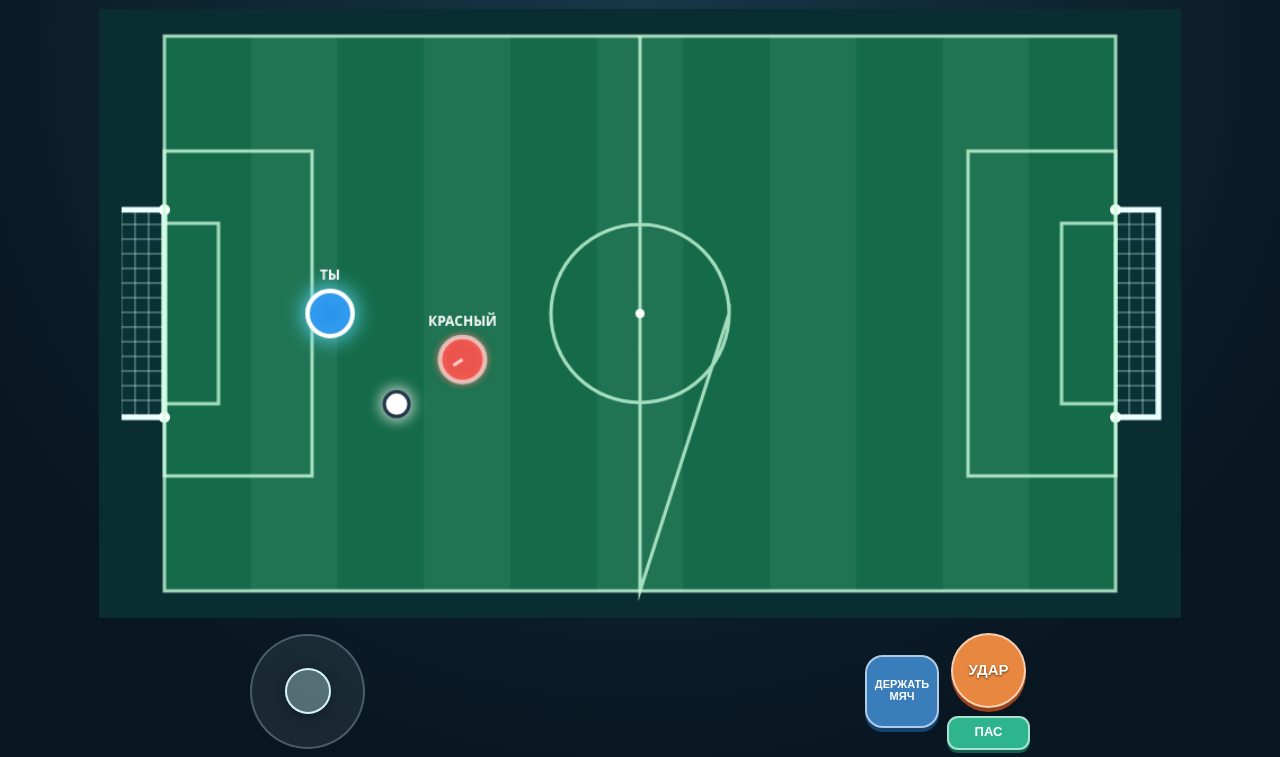
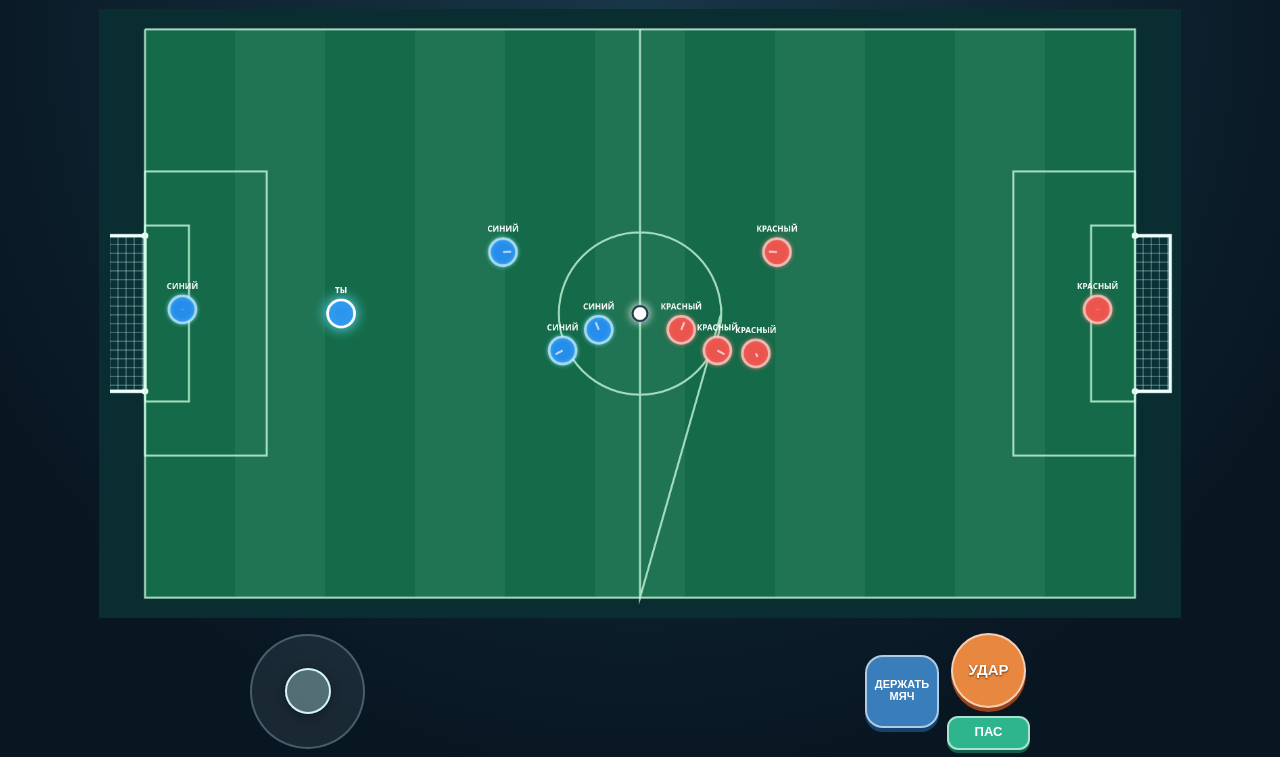
Before and after one commit to vivab/GameFootball, a website: page index.html in a window 1280 px wide. Both pictures are taken after a click on the button "⚽ ТРЕНИРОВКА С БОТОМ". Shown: the part 43-800 px from the top of the page. Drawn offline with Linux system fonts and the light colour scheme.

Commit message:
feat: expanded pitch, open goal mouths, ten players and tactical bots

```diff
--- a/index.html
+++ b/index.html
@@ -48,13 +48,13 @@ canvas{display:block;width:100%;height:100%;object-fit:contain;border-radius:10p
 <body>
 <div id="app">
 <header><div><h1>⚽ GameFootball</h1><small>Футбол сверху • быстрые матчи</small></div><div id="roomBadge"></div><div><span id="score">0 : 0</span> <span id="clock">03:00</span></div><button id="exit" hidden>МЕНЮ</button></header>
-<div id="fieldWrap"><canvas id="field" width="960" height="540" aria-label="Футбольное поле"></canvas><div id="banner">Выбери режим</div></div>
+<div id="fieldWrap"><canvas id="field" width="1600" height="900" aria-label="Футбольное поле"></canvas><div id="banner">Выбери режим</div></div>
 <div id="controls"><div id="pad"><div id="stick"></div></div><div id="actions"><button id="hold" class="action" aria-label="Удержание мяча">ДЕРЖАТЬ МЯЧ</button><div id="kickStack"><button id="kick" class="action" aria-label="Удар, удерживай для усиления"><span>УДАР</span></button><button id="pass" class="action" aria-label="Точный пас">ПАС</button></div></div></div>
 <div id="menu"><section class="panel"><h2>GAMEFOOTBALL</h2><p>Аркадный футбол в духе быстрых онлайн-матчей. Играй с другом или потренируйся против бота.</p><button id="practice">⚽ ТРЕНИРОВКА С БОТОМ</button><button id="create">🌐 СОЗДАТЬ ОНЛАЙН-КОМНАТУ</button><label for="code">Код комнаты друга</label><input id="code" maxlength="6" placeholder="Например: 4HK82J" autocapitalize="characters"><button id="join" class="secondary">ПОДКЛЮЧИТЬСЯ ПО КОДУ</button><label for="server">Адрес игрового сервера (нужен для онлайна)</label><input id="server" placeholder="wss://адрес-вашего-сервера" spellcheck="false" autocomplete="off"><div id="toast"></div></section></div>
 </div>
 <script>
 "use strict";
-const W=960,H=540,P=20,B=11,GOAL=92,L=58,R=902,T=24,BOTTOM=516,DEPTH=38,SPEED=185,CHARGE_MS=1150;
+const W=1600,H=900,P=20,B=11,GOAL=115,L=68,R=1532,T=30,BOTTOM=870,DEPTH=52,SPEED=185,CHARGE_MS=1150;
 const $=id=>document.getElementById(id);
 const canvas=$("field"),ctx=canvas.getContext("2d");
 const keys=new Set();let joy={x:0,y:0},controlHeld=false,charging=false,chargeStart=0,shotSeq=0,passSeq=0,shotCharge=0,localShotSeq=0,localPassSeq=0,mode="menu",socket=null,myId=null,lastFrame=performance.now();
@@ -67,7 +67,7 @@ function stopActions(){charging=false;controlHeld=false;joy={x:0,y:0};$("hold").
 function showMenu(){if(socket){socket.close();socket=null}stopActions();mode="menu";$("menu").hidden=false;$("exit").hidden=true;$("roomBadge").style.display="none";banner("Выбери режим")}
 $("exit").onclick=showMenu;
 function player(id,team,x,y){return{id,team,x,y,vx:0,vy:0,faceX:team===0?1:-1,faceY:0,cd:0,noControl:0}}
-function resetWorld(){world={players:[player("me",0,205,H/2),player("bot",1,W-205,H/2)],ball:{x:W/2,y:H/2,vx:0,vy:0},score:[0,0],time:180,status:"playing"}}
+function resetWorld(){const players=[];for(let team=0;team<2;team++)for(let slot=0;slot<5;slot++){const p=player(team===0&&slot===2?"me":"bot"+team+"-"+slot,team,team===0?L+110+slot*90:R-110-slot*90,H/2+(slot-2)*125);p.bot=p.id!=="me";p.slot=slot;players.push(p)}world={players,ball:{x:W/2,y:H/2,vx:0,vy:0},score:[0,0],time:180,status:"playing",tactics:0,aiClock:0}}
 function startPractice(){resetWorld();stopActions();localShotSeq=shotSeq;localPassSeq=passSeq;myId="me";mode="practice";$("menu").hidden=true;$("exit").hidden=false;banner("")}
 $("practice").onclick=startPractice;
 function normalized(x,y){let l=Math.hypot(x,y);return l>1?{x:x/l,y:y/l}:{x,y}}
@@ -128,20 +128,52 @@ function scored(){const b=world.ball;if(b.y>H/2-GOAL+B&&b.y<H/2+GOAL-B){
  if(b.x<=L-DEPTH+B){world.score[1]++;return true}
  if(b.x>=R+DEPTH-B){world.score[0]++;return true}
  }return false}
+function aiStep(game,dt,humanTeam=0){
+ game.aiClock=(game.aiClock||0)+dt;
+ if(game.aiClock>4.5){game.aiClock=0;game.tactics=(game.tactics+1)%4}
+ const b=game.ball;
+ for(const p of game.players){
+  if(!p.bot)continue;
+  const mates=game.players.filter(q=>q.team===p.team),enemies=game.players.filter(q=>q.team!==p.team);
+  const carrier=mates.reduce((best,q)=>Math.hypot(q.x-b.x,q.y-b.y)<Math.hypot(best.x-b.x,best.y-b.y)?q:best,mates[0]);
+  const owns=Math.hypot(carrier.x-b.x,carrier.y-b.y)<P+B+48;
+  const dir=p.team===0?1:-1,slot=p.slot||0,spacing=game.tactics===0?1:game.tactics===1?1.35:game.tactics===2?.7:1.1;
+  let tx,ty;
+  if(slot===0){tx=p.team===0?L+54:R-54;ty=H/2+(b.y-H/2)*.36}
+  else if(p===carrier&&!owns){tx=b.x;ty=b.y}
+  else if(owns){tx=Math.max(L+P,Math.min(R-P,b.x-dir*(slot%2?110:190)*spacing));ty=Math.max(T+P,Math.min(BOTTOM-P,b.y+(slot%2?-95:95)*spacing))}
+  else{tx=p.team===0?L+(R-L)*(.2+slot*.11):R-(R-L)*(.2+slot*.11);ty=H/2+(slot-2)*85*spacing+(b.y-H/2)*.35}
+  const nearest=enemies.reduce((v,q)=>Math.min(v,Math.hypot(q.x-p.x,q.y-p.y)),1e9);
+  if(nearest<65&&owns){ty+=p.y<H/2?55:-55}
+  const d=normalized((tx-p.x)/90,(ty-p.y)/90);
+  p.input={x:d.x,y:d.y,control:owns};
+  movePlayer(p,d,dt,SPEED*(slot===0?.78:.85));
+  if(slot===0&&Math.hypot(b.x-p.x,b.y-p.y)<P+B+30){shoot(p,{x:dir,y:0},"shot",.5);continue}
+  if(p===carrier&&owns&&p.cd<=0){
+   const target=mates.filter(q=>q!==p).sort((a,c)=>(dir*(c.x-a.x)))[0];
+   const pressure=enemies.some(q=>Math.hypot(q.x-p.x,q.y-p.y)<95);
+   const goalDist=Math.abs((p.team===0?R:L)-p.x);
+   if(goalDist<245){shoot(p,{x:dir,y:(H/2-p.y)/Math.max(120,goalDist)},"shot",.4)}
+   else if(target&&pressure){shoot(p,{x:target.x-p.x,y:target.y-p.y},"pass")}
+   else if(Math.random()<dt*.4&&target){shoot(p,{x:target.x-p.x,y:target.y-p.y},"pass")}
+  }
+ }
+}
 function simulate(dt){
  if(world.status!=="playing")return;
  world.time=Math.max(0,world.time-dt);if(world.time===0){world.status="finished";banner("Матч окончен • открой меню");return}
- const a=world.players[0],bot=world.players[1],d=input(),ball=world.ball;
+ const a=world.players.find(p=>p.id==="me"),d=input();
  movePlayer(a,d,dt);
- const dx=ball.x-bot.x,dy=ball.y-bot.y,bd=normalized(dx/90,dy/90);
- movePlayer(bot,bd,dt,SPEED*.88);separate(a,bot);
+ aiStep(world,dt);
+ for(let i=0;i<world.players.length;i++)for(let j=i+1;j<world.players.length;j++)separate(world.players[i],world.players[j]);
  if(shotSeq!==localShotSeq){localShotSeq=shotSeq;shoot(a,d,"shot",shotCharge)}
  if(passSeq!==localPassSeq){localPassSeq=passSeq;shoot(a,d,"pass")}
- if(inRange(bot,ball)&&bot.cd<=0)shoot(bot,{x:-1,y:(H/2-bot.y)/220},"shot",.25);
- physics(dt,holding()&&controlBall(a)?a:null);
+
+ const holder=holding()&&controlBall(a)?a:(world.players.find(p=>p.bot&&p.input?.control&&controlBall(p))||null);
+ physics(dt,holder);
  if(scored())goalReset();
 }
-function goalReset(){world.ball={x:W/2,y:H/2,vx:0,vy:0};for(const p of world.players){p.x=p.team===0?205:W-205;p.y=H/2;p.cd=0;p.noControl=.5}banner("ГОООЛ!");setTimeout(()=>{if(mode==="practice")banner("")},1000)}
+function goalReset(){world.ball={x:W/2,y:H/2,vx:0,vy:0};for(const p of world.players){p.x=p.team===0?L+110+p.slot*90:R-110-p.slot*90;p.y=H/2+(p.slot-2)*125;p.cd=0;p.noControl=.5}banner("ГОООЛ!");setTimeout(()=>{if(mode==="practice")banner("")},1000)}
 function connect(action){
  const entered=$("server").value.trim();let url=entered;
  if(!url&&!location.hostname.endsWith("github.io"))url=(location.protocol==="https:"?"wss://":"ws://")+location.host;
@@ -178,10 +210,10 @@ function drawField(){
  ctx.fillStyle="#166e4b";ctx.fillRect(L,T,R-L,BOTTOM-T);
  for(let i=0;i<11;i++){ctx.fillStyle=i%2?"#ffffff0b":"#00000008";ctx.fillRect(L+i*(R-L)/11,T,(R-L)/11,BOTTOM-T)}
  paintGoal("left");paintGoal("right");
- ctx.strokeStyle="#ceffe1c4";ctx.lineWidth=3;ctx.strokeRect(L,T,R-L,BOTTOM-T);
- ctx.beginPath();ctx.moveTo(W/2,T);ctx.lineTo(W/2,BOTTOM);ctx.arc(W/2,H/2,79,0,Math.PI*2);ctx.stroke();
- ctx.strokeRect(L,H/2-144,131,288);ctx.strokeRect(R-131,H/2-144,131,288);
- ctx.strokeRect(L,H/2-80,48,160);ctx.strokeRect(R-48,H/2-80,48,160);
+ ctx.strokeStyle="#ceffe1c4";ctx.lineWidth=3;ctx.beginPath();ctx.moveTo(L,T);ctx.lineTo(R,T);ctx.lineTo(R,H/2-GOAL);ctx.moveTo(R,H/2+GOAL);ctx.lineTo(R,BOTTOM);ctx.lineTo(L,BOTTOM);ctx.lineTo(L,H/2+GOAL);ctx.moveTo(L,H/2-GOAL);ctx.lineTo(L,T);ctx.stroke();
+ ctx.beginPath();ctx.moveTo(W/2,T);ctx.lineTo(W/2,BOTTOM);ctx.arc(W/2,H/2,120,0,Math.PI*2);ctx.stroke();
+ ctx.strokeRect(L,H/2-210,180,420);ctx.strokeRect(R-180,H/2-210,180,420);
+ ctx.strokeRect(L,H/2-130,65,260);ctx.strokeRect(R-65,H/2-130,65,260);
  ctx.fillStyle="#fff";ctx.beginPath();ctx.arc(W/2,H/2,4,0,Math.PI*2);ctx.fill();
 }
 function draw(){
```
